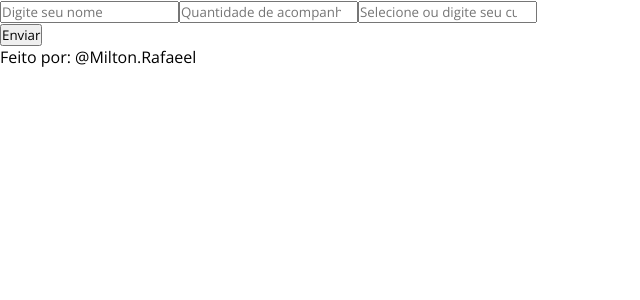
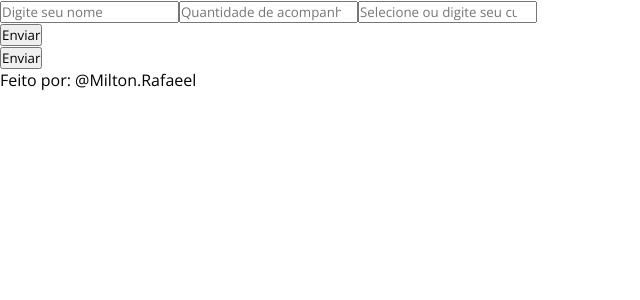
Before and after one commit to MiltonRafaeel/projeto-fasipe-form, a React (Vite) app in the folder frontend/: page / in a window 1280 px wide. Shown: the top 300 px of the page, without its empty margins (0-640 px from the left). Built offline with nearby package versions, Linux system fonts and the light colour scheme.

Commit message:
Ajustes no FieldForm e no App.tsx

```diff
--- a/frontend/src/App.tsx
+++ b/frontend/src/App.tsx
@@ -11,9 +11,7 @@ function App() {
         <FieldsForm />
         <Button />
       </main>
-      <footer>
-        <Footer />
-      </footer>
+      <Footer />
     </>
   )
 }
--- a/frontend/src/components/FieldsForm/index.tsx
+++ b/frontend/src/components/FieldsForm/index.tsx
@@ -1,3 +1,4 @@
+import Button from '../Button';
 import './styles.css';
 
 export default function FieldsForm() {
@@ -24,6 +25,7 @@ export default function FieldsForm() {
                     <option value="Ciência da Computação" />
                     <option value="Engenharia da Computação" />
                 </datalist>
+                <Button />
             </form>
         </div>
     );
```
